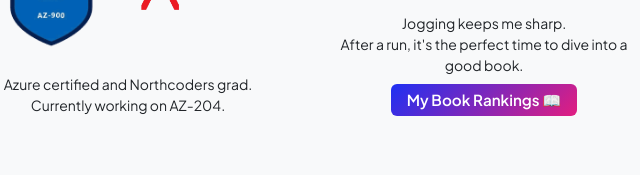
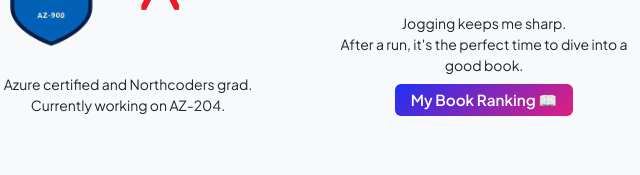
Before and after one commit to vincenzochiovaro/vincenzo-hub, a plain HTML site: page index.html in a window 1280 px wide. Shown: the part 1344-1519 px from the top of the page, 156-796 px from the left. Drawn offline with nearby package versions, Linux system fonts and the light colour scheme.

Commit message:
add Id to mybookranking@

```diff
--- a/index.html
+++ b/index.html
@@ -220,11 +220,11 @@
                           book.
                         </p>
                         <a
-                          href="blog.html"
+                          href="blog.html#mybookranking"
                           class="badge bg-gradient-primary-to-secondary text-white px-3 py-2 text-decoration-none fw-semibold"
                           style="font-size: 0.95rem"
                         >
-                          My Book Rankings 📖
+                          My Book Ranking 📖
                         </a>
                       </div>
                     </div>
```
Also changed, not shown: blog.html (+2 -2 lines), assets/comingsoon.jpg (added).
